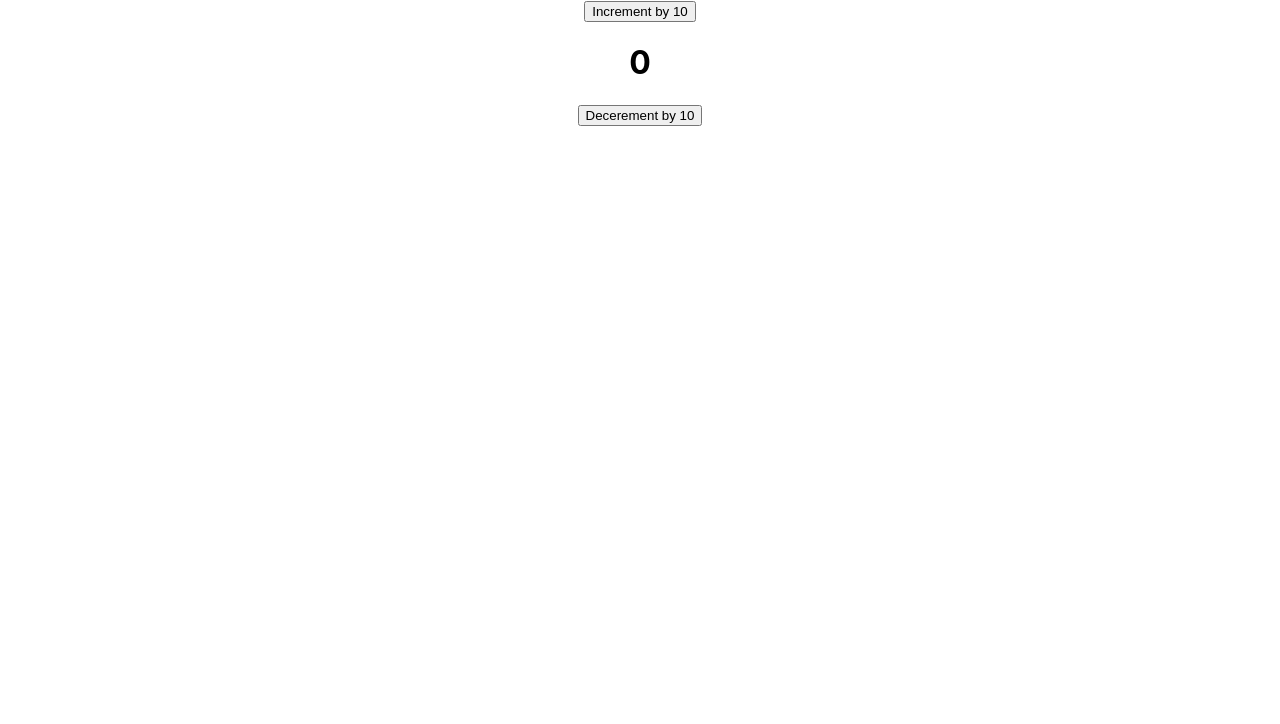
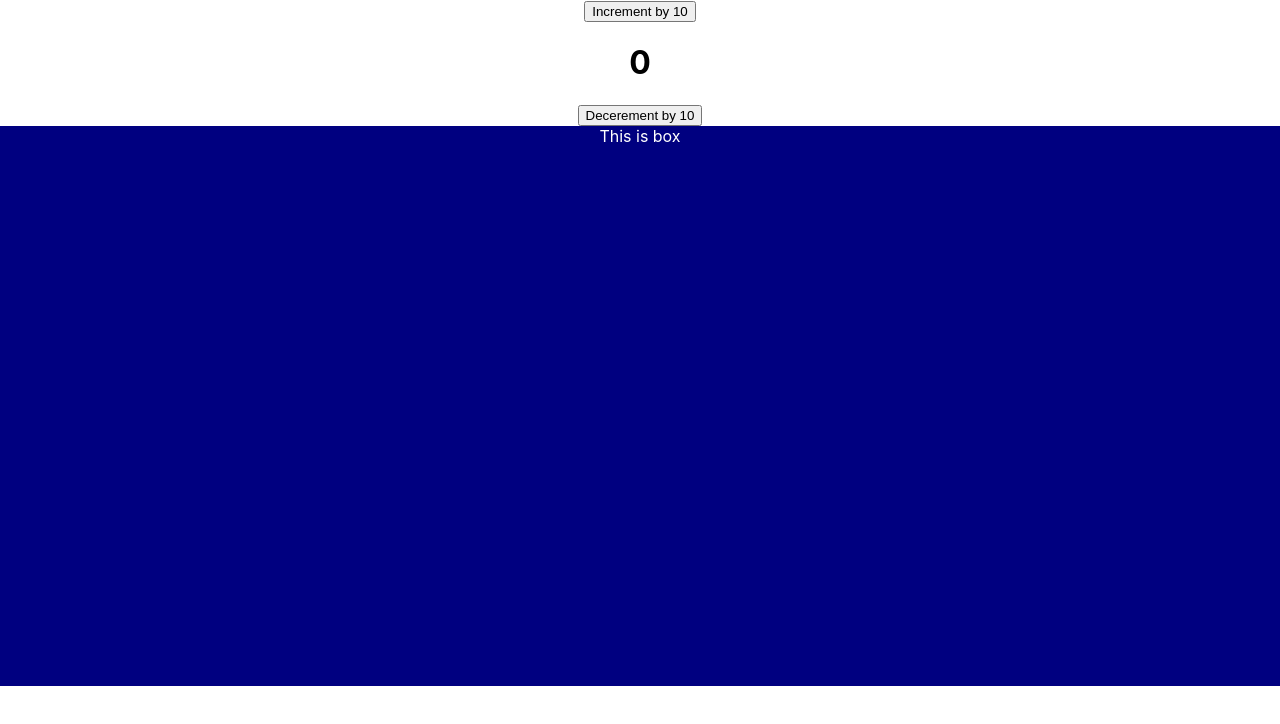
Before and after one commit to systemry420/react-typescript-demo, a React (Create React App) app: page / in a window 1280 px wide. Shown: the top 724 px of the page. Built offline with nearby package versions, Linux system fonts and the light colour scheme.

Commit message:
useContext

```diff
--- a/src/App.tsx
+++ b/src/App.tsx
@@ -4,6 +4,8 @@ import Greeting from './components/1/Greeting';
 import List from './components/2/List';
 import Status from './components/3/Status';
 import Counter from './components/5 - useReducer/Counter';
+import Box from './components/6 - useContext/Box';
+import { ThemeContext, ThemeProvider } from './components/6 - useContext/Theme';
 
 function App() {
 
@@ -28,6 +30,9 @@ function App() {
       </Status> */}
 
       <Counter />
+      <ThemeProvider>
+        <Box />
+      </ThemeProvider>
     </div>
   );
 }
--- /dev/null
+++ b/src/components/6 - useContext/Box.tsx
@@ -0,0 +1,14 @@
+import React from 'react'
+import { ThemeContext } from './Theme'
+
+const Box = () => {
+    const theme = React.useContext(ThemeContext)
+
+  return (
+    <div style={{ height: '70vh', backgroundColor: theme.primary.bg, color: theme.primary.text}}>
+        This is box
+    </div>
+  )
+}
+
+export default Box
--- /dev/null
+++ b/src/components/6 - useContext/Theme.tsx
@@ -0,0 +1,21 @@
+import { createContext } from "react";
+
+const theme = {
+    primary: {
+        bg: 'navy', text: 'white'
+    }
+}
+
+type Props = {
+    children: React.ReactNode
+}
+
+export const ThemeContext = createContext(theme)
+
+export const ThemeProvider = (props: Props) => {
+    return (
+        <ThemeContext.Provider value={theme}>
+            {props.children}
+        </ThemeContext.Provider>
+    )
+}
```
